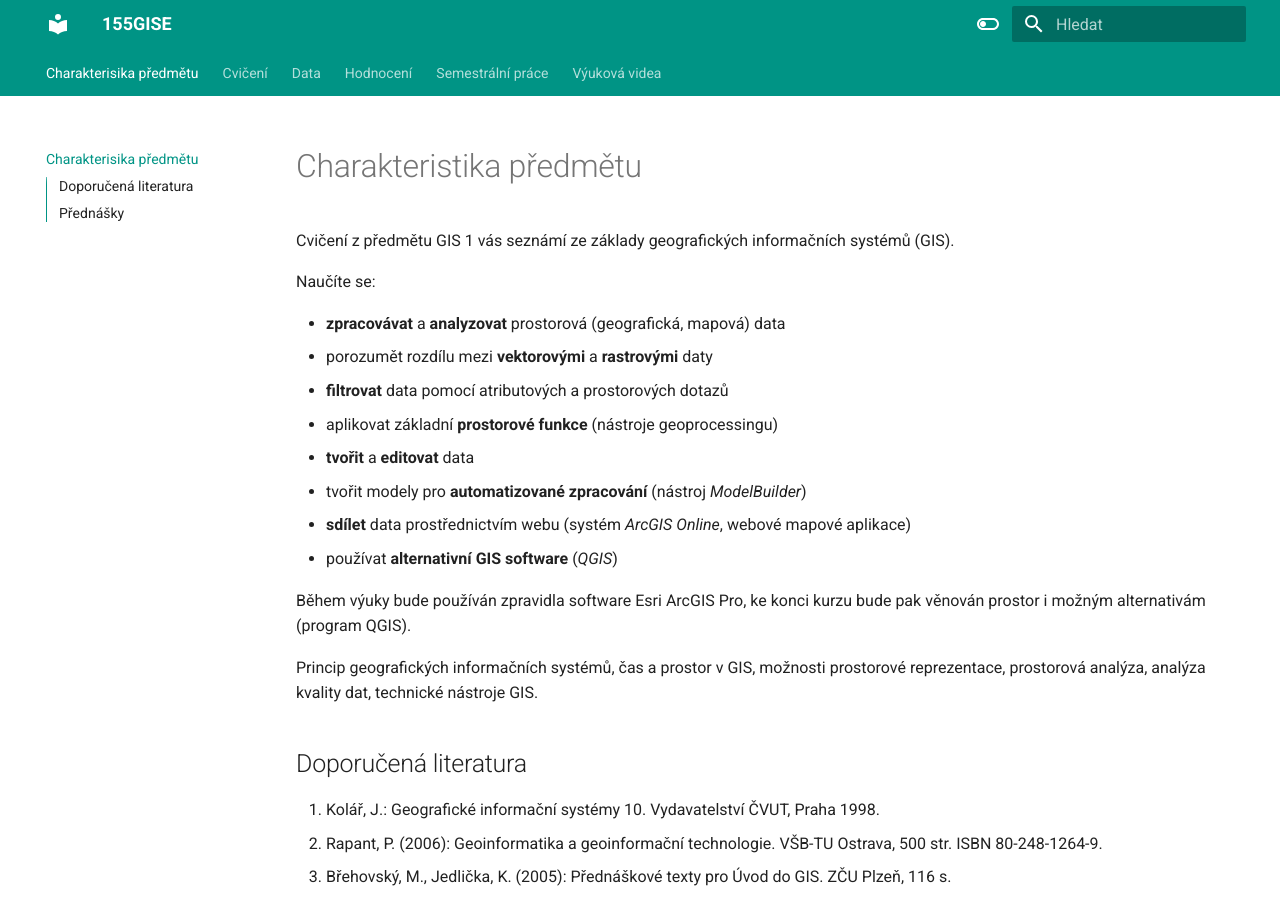
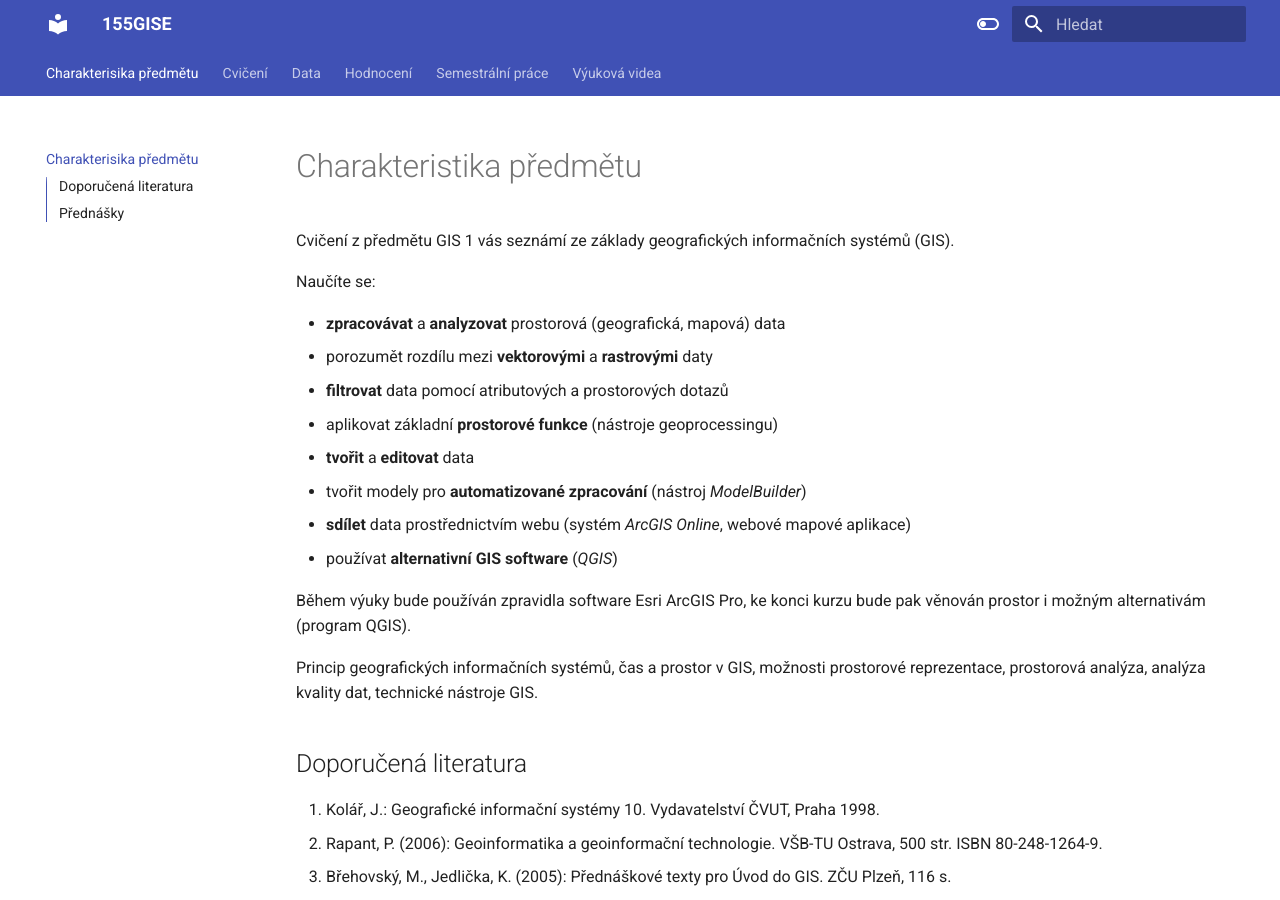
Before and after one commit to k155cvut/gise, an MkDocs documentation site: the page built from docs/index.md, in a window 1280 px wide and 900 px high. Built offline with MkDocs 1.6.1 and Material for MkDocs 9.7.7, drawn with Linux system fonts in a browser that asks for light colours.

Commit message:
$change colors

```diff
--- a/mkdocs.yml
+++ b/mkdocs.yml
@@ -52,14 +52,14 @@ theme:
       toggle:
         icon: material/toggle-switch-off-outline
         name: Switch to dark mode
-      primary: teal
+      primary: indigo
       accent: purple
     - scheme: slate
       toggle:
         icon: material/toggle-switch
         name: Switch to light mode
-      primary: teal
-      accent: lime
+      primary: indigo
+      accent: yellow
 extra:
   social:
     - icon: fontawesome/brands/twitter
```
